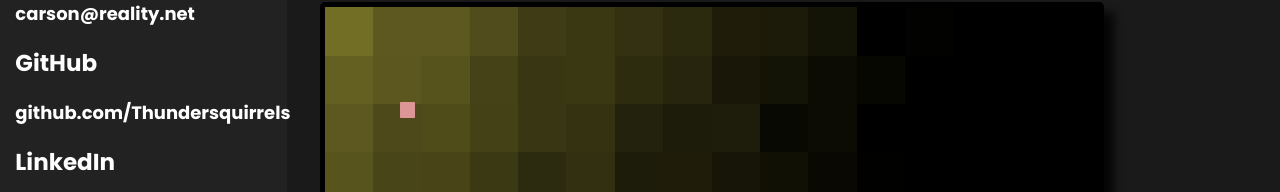
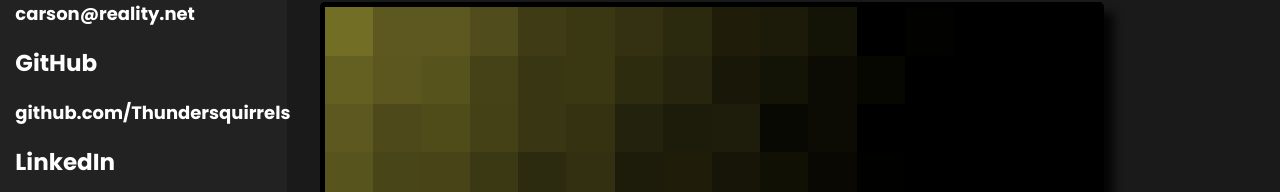
Before and after one commit to Thundersquirrels/carsonwebsite, a React (Create React App) app: page /other in a window 1280 px wide. Shown: the part 331-523 px from the top of the page. Built offline with nearby package versions, Linux system fonts and the light colour scheme.

Commit message:
Remove bouncing block from other

```diff
--- a/src/Misc/BouncingBlockScreen/BlockScreen.js
+++ b/src/Misc/BouncingBlockScreen/BlockScreen.js
@@ -2,7 +2,7 @@ import React, { useRef, useEffect, useState } from 'react';
 import debounce from 'lodash/debounce';
 import './BlockScreen.css';
 import LightBlock from './LightBlock.js';
-import BouncingBlock from './BouncingBlock.js';
+// import BouncingBlock from './BouncingBlock.js';
 
 const BlockScreen = () => {
   const tests = Array.from({ length: 144 }, (_, i) => i + 1);
@@ -38,7 +38,7 @@ const BlockScreen = () => {
           {tests.map((num) => (
             <LightBlock key={num} color={color} mousePosition={mousePosition}/>
           ))}
-          <BouncingBlock parent={testScreenRef} mousePosition={mousePosition}/>
+          {/* <BouncingBlock parent={testScreenRef} mousePosition={mousePosition}/> */}
         </div>
         {/* <div style={{
           width: '1em',
--- a/src/Misc/BouncingBlockScreen/BouncingBlock.js
+++ b/src/Misc/BouncingBlockScreen/BouncingBlock.js
@@ -1,71 +1,69 @@
-import React, { useState, useEffect, useRef } from 'react';
+// import React, { useState, useEffect, useRef } from 'react';
 
-const BouncingBlock = ({ parent, mousePosition }) => {
-    const [position, setPosition] = useState({ x: 100, y: 100 });
-    const [colorHue, setColorHue] = useState(0);
-    const [direction, setDirection] = useState({ x: 1, y: 1 });
-    const [maxDistance, setMaxDistance] = useState(1);
-    const [parentRect, setParentRect] = useState(null);
-    const logoRef = useRef(null);
+// const BouncingBlock = ({ parent, mousePosition }) => {
+//     const [position, setPosition] = useState({ x: 100, y: 100 });
+//     const [colorHue, setColorHue] = useState(0);
+//     const [direction, setDirection] = useState({ x: 1, y: 1 });
+//     const [maxDistance, setMaxDistance] = useState(1);
+//     const [parentRect, setParentRect] = useState(null);
+//     const logoRef = useRef(null);
+//     const leftBoundary = 0;
+//     const rightBoundary = parentRect.width - logoRef.current.getBoundingClientRect().width;
+//     const topBoundary = 0;
+//     const bottomBoundary = parentRect.height - logoRef.current.getBoundingClientRect().height;
 
-    const updatePosition = () => {setPosition(position => {
-        if (!parentRect) return position;
-        console.log(parentRect);
-        console.log(logoRef.current.getBoundingClientRect())
-        const leftBoundary = 0;
-        const rightBoundary = parentRect.width - logoRef.current.getBoundingClientRect().width;
-        const topBoundary = 0;
-        const bottomBoundary = parentRect.height - logoRef.current.getBoundingClientRect().height;
-        let newX = position.x + direction.x;
-        let newY = position.y + direction.y;
+//     const updatePosition = () => {setPosition(position => {
+//         if (!parentRect) return position;
+//         let newX = position.x + direction.x;
+//         let newY = position.y + direction.y;
 
-        if (newX > rightBoundary) {
-            newX = rightBoundary;
-            setDirection({ ...direction, x: -1 });
-            setColorHue(Math.random() * 360);
-        }
-        if (newX < leftBoundary) {
-            newX = leftBoundary;
-            setDirection({ ...direction, x: 1 });
-            setColorHue(Math.random() * 360);
-        }
-        if (newY > bottomBoundary) {
-            newY = bottomBoundary;
-            setDirection({ ...direction, y: -1 });
-            setColorHue(Math.random() * 360);
-        }
-        if (newY < topBoundary) {
-            newY = topBoundary;
-            setDirection({ ...direction, y: 1 });
-            setColorHue(Math.random() * 360);
-        }
-        console.log({ x: newX, y: newY });
-        return { x: newX, y: newY };
-    })};
+//         if (newX > rightBoundary) {
+//             newX = rightBoundary;
+//             setDirection({ ...direction, x: -1 });
+//             setColorHue(Math.random() * 360);
+//         }
+//         if (newX < leftBoundary) {
+//             newX = leftBoundary;
+//             setDirection({ ...direction, x: 1 });
+//             setColorHue(Math.random() * 360);
+//         }
+//         if (newY > bottomBoundary) {
+//             newY = bottomBoundary;
+//             setDirection({ ...direction, y: -1 });
+//             setColorHue(Math.random() * 360);
+//         }
+//         if (newY < topBoundary) {
+//             newY = topBoundary;
+//             setDirection({ ...direction, y: 1 });
+//             setColorHue(Math.random() * 360);
+//         }
+//         console.log({ x: newX, y: newY });
+//         return { x: newX, y: newY };
+//     })};
 
-    useEffect(() => {
-        setParentRect(parent.current.getBoundingClientRect());
-        setMaxDistance(Math.sqrt(parent.current.getBoundingClientRect().width ** 2 + parent.current.getBoundingClientRect().height ** 2));
-        const intervalId = setInterval(updatePosition, 10);
-        return () => {
-            clearInterval(intervalId);
-        };
-    }, []);
+//     useEffect(() => {
+//         setParentRect(parent.current.getBoundingClientRect());
+//         setMaxDistance(Math.sqrt(parent.current.getBoundingClientRect().width ** 2 + parent.current.getBoundingClientRect().height ** 2));
+//         const intervalId = setInterval(updatePosition, 10);
+//         return () => {
+//             clearInterval(intervalId);
+//         };
+//     }, [parent, updatePosition]);
 
-    return (
-        <div ref={logoRef}
-            style={{
-                width: '1em',
-                height: '1em',
-                borderRadius: '5%',
-                position: 'absolute',
-                left: position.x,
-                top: position.y,
-                backgroundColor: `hsl(${colorHue}, 50%, ${(1 - (Math.sqrt((position.x - mousePosition.x) ** 2 + (position.y - mousePosition.y) ** 2) / maxDistance) ** 0.7) * 100}%)`,
-            }}
-        >
-        </div>
-    );
-};
+//     return (
+//         <div ref={logoRef}
+//             style={{
+//                 width: '1em',
+//                 height: '1em',
+//                 borderRadius: '5%',
+//                 position: 'absolute',
+//                 left: position.x,
+//                 top: position.y,
+//                 backgroundColor: `hsl(${colorHue}, 50%, ${(1 - (Math.sqrt((position.x - mousePosition.x) ** 2 + (position.y - mousePosition.y) ** 2) / maxDistance) ** 0.7) * 100}%)`,
+//             }}
+//         >
+//         </div>
+//     );
+// };
 
-export default BouncingBlock;
+// export default BouncingBlock;
```
